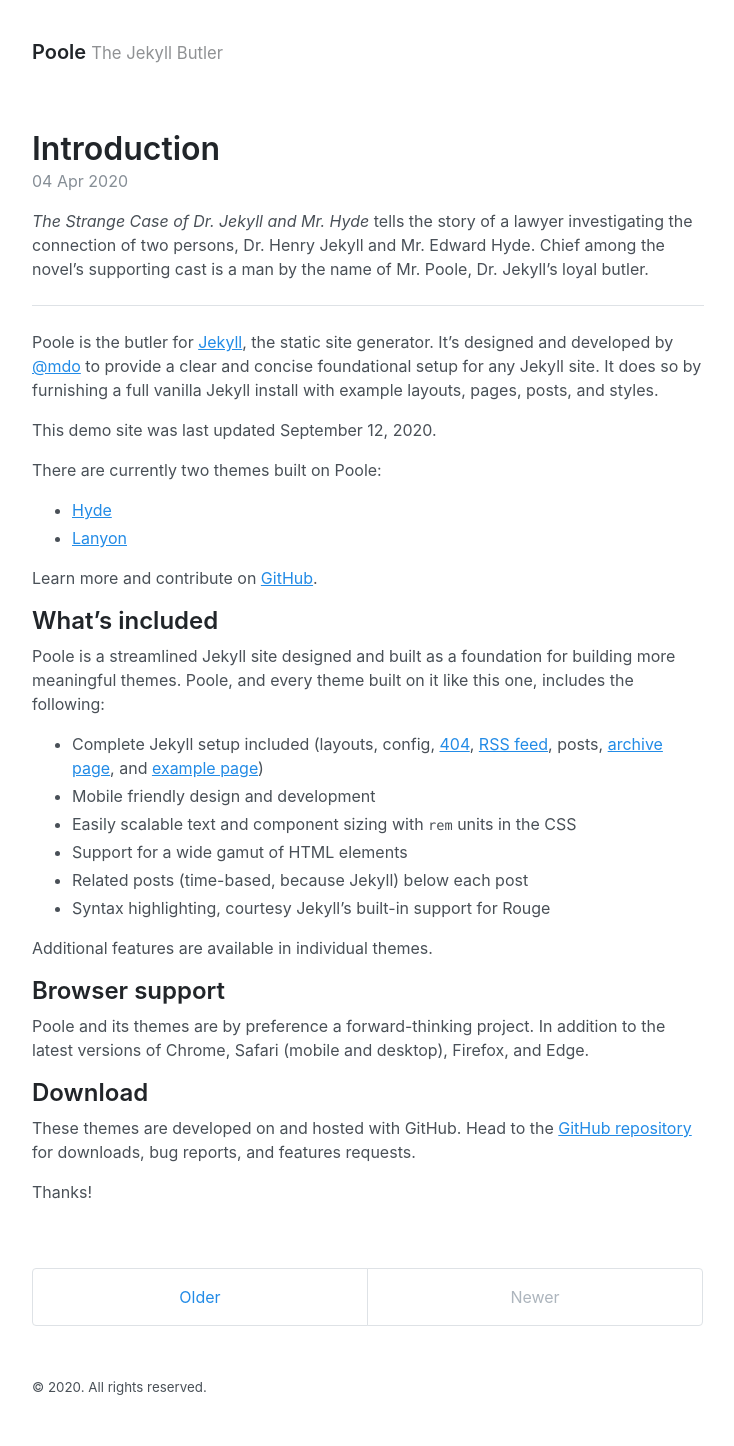
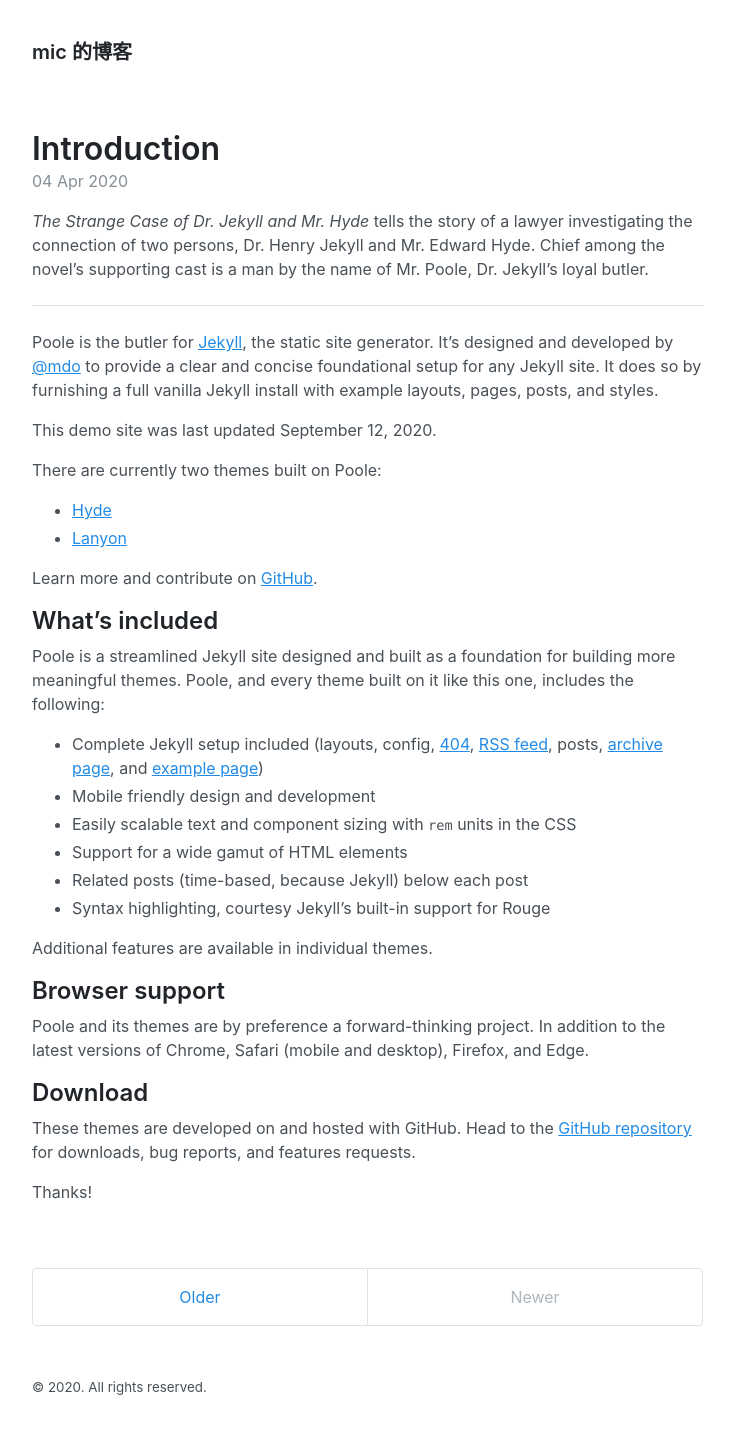
Before and after one commit to mic0x1/mic0x1.github.io, a Jekyll site: the page built from index.html, in a window 1280 px wide. Shown: the whole page, without its empty margins (272-1006 px from the left). Built offline with Jekyll 4.4.1, drawn with Linux system fonts in a browser that asks for light colours; the list of posts is cut into pages by our own code.

Commit message:
Update _config.yml

```diff
--- a/_config.yml
+++ b/_config.yml
@@ -1,7 +1,7 @@
 # Setup
-title: Poole
-tagline: The Jekyll Butler
-url: https://getpoole.com
+title: mic 的博客
+tagline:
+url: https://mic0x1.github.io/
 paginate: 1
 baseurl: ""
 permalink: pretty
@@ -33,9 +33,9 @@
 
 # Specify the author for blog posts
 author:
-  name: Mark Otto
-  url: https://twitter.com/mdo
-  email: markdotto@gmail.com
+  name: mic
+  url: https://mic0x1.github.io/
+  email: hyx_189@gmail.com
 
 # Custom vars
 version: 3.0.0
```
